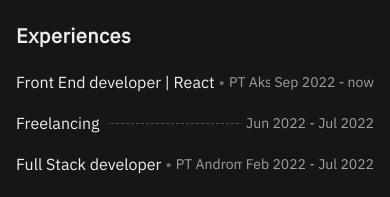
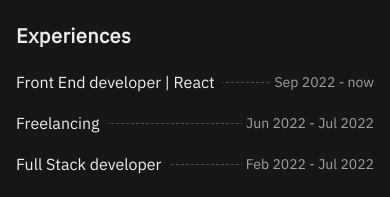
Before and after one commit to ipramudya/simple-porto, an Astro site: page /en/about in a window 390 px wide. Shown: the part 900-1097 px from the top of the page. Built offline with nearby package versions, Linux system fonts and the light colour scheme; Astro itself is replaced by a stand-in of ours.

Commit message:
fix: dashed content overlaid

```diff
--- a/src/components/dashed-content.astro
+++ b/src/components/dashed-content.astro
@@ -21,8 +21,8 @@ const { content, date, company = "" } = Astro.props
             {
                 company && (
                     <>
-                        <span class="text-dark-4">&#8226;</span>
-                        <span class="text-sm text-dark-2">{company}</span>
+                        <span class="hidden text-dark-4 md:inline">&#8226;</span>
+                        <span class="hidden text-sm text-dark-2 md:inline">{company}</span>
                     </>
                 )
             }
```
